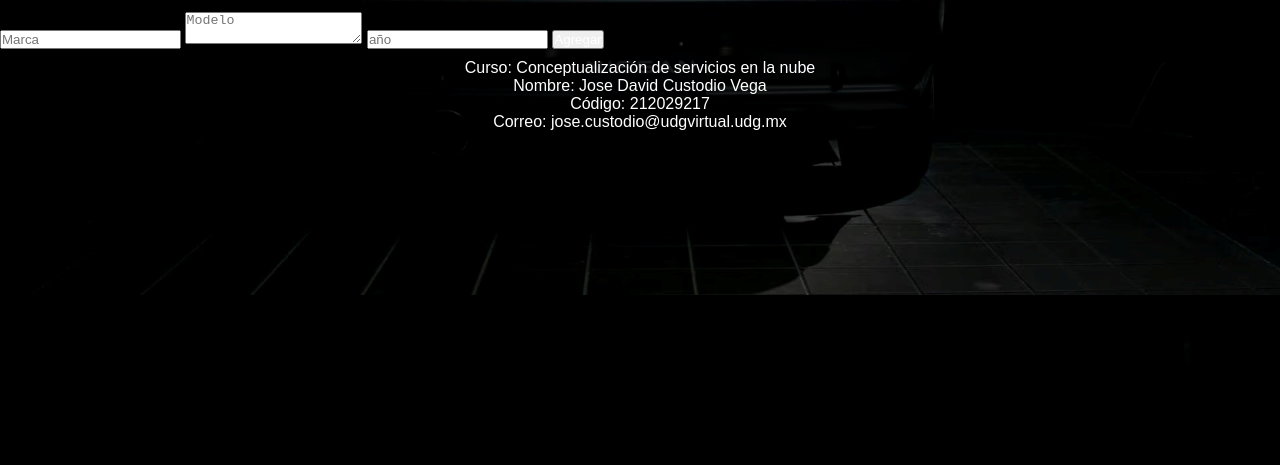
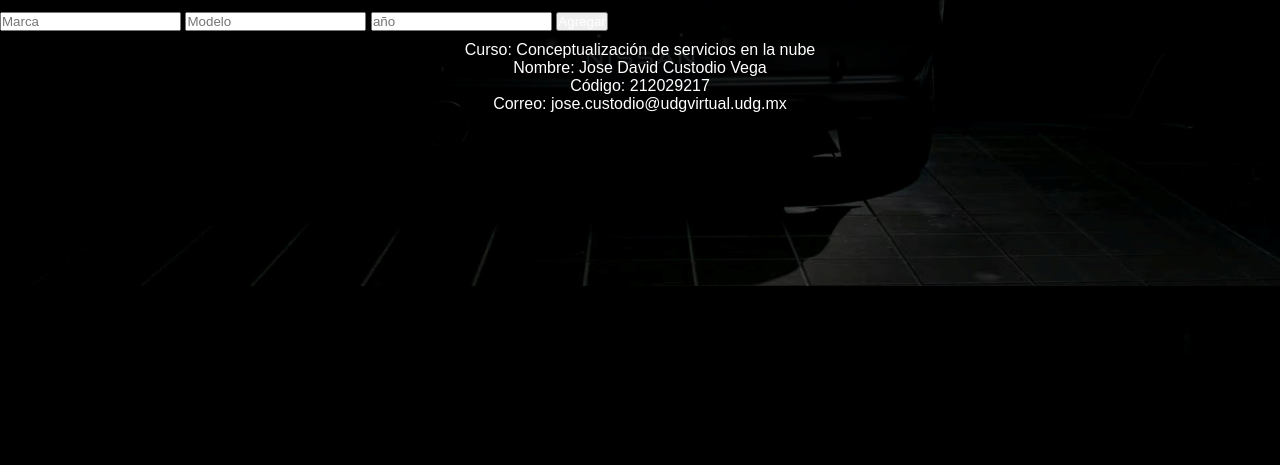
Before and after one commit to David-C-V/Sitio-Car, a website: page car-app/public/index.html in a window 1280 px wide. Shown: the part 335-800 px from the top of the page. Drawn offline with Linux system fonts and the light colour scheme; no server answers.

Commit message:
Update index.html

```diff
--- a/car-app/public/index.html
+++ b/car-app/public/index.html
@@ -16,8 +16,8 @@
 
   <form id="catalog-form">
     <input type="text" id="title" placeholder="Marca" required />
-    <textarea id="text" placeholder="Modelo"></textarea>
-    <input type="text" id="media_url" placeholder="año" />
+    <input type="text" id="text" placeholder="Modelo"required/>
+    <input type="text" id="media_url" placeholder="año" required/>
     <button type="submit">Agregar</button>
   </form>
 
```
